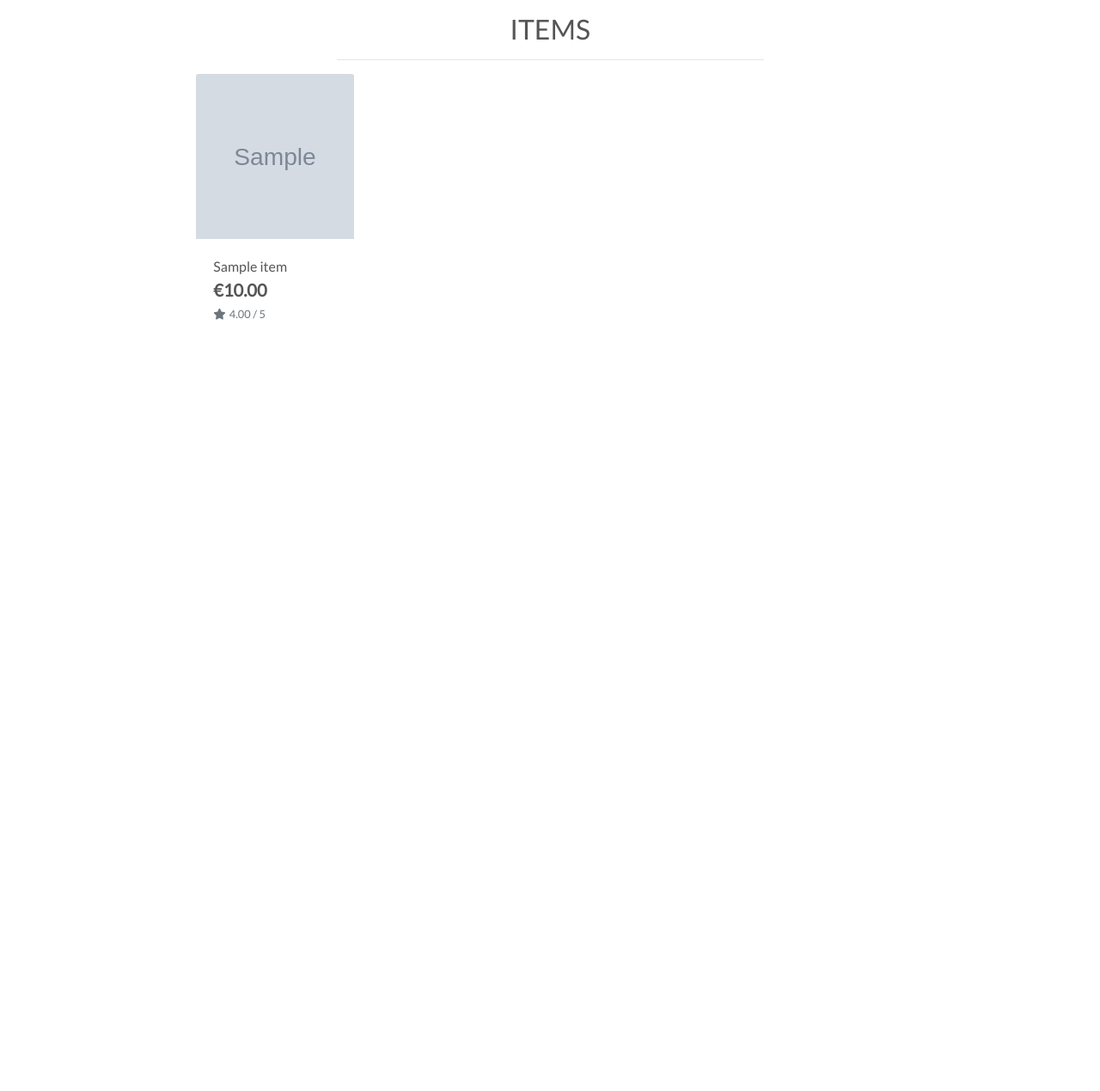
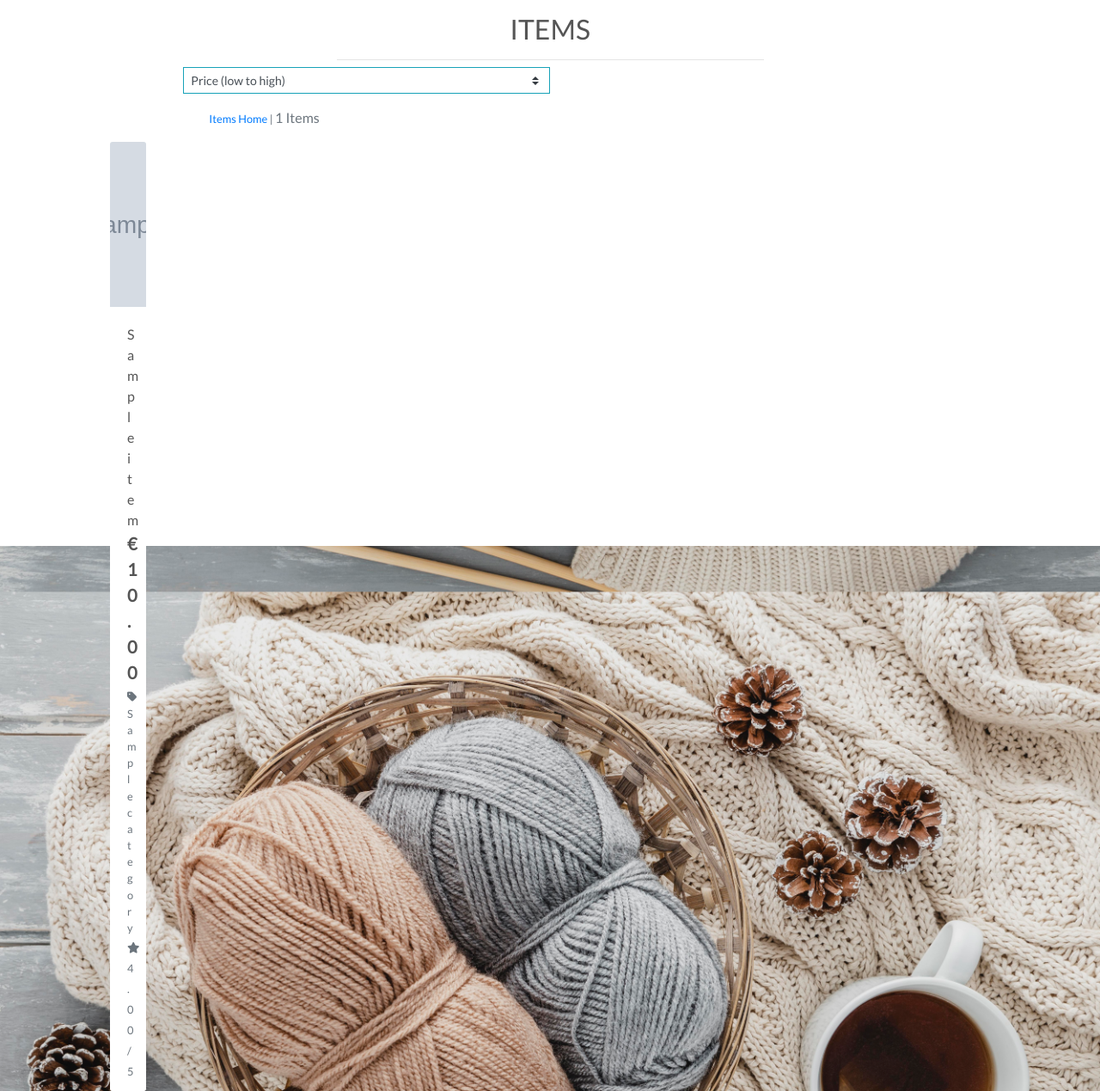
Before and after one commit to ValeP314/pp5-tangled-treasures, a Django app: a page that uses items/templates/items/items.html in a window 1280 px wide. Shown: the part 165-1434 px from the top of the page at 86% size. Before the commit the page ends 537 px from the top, so only its background shows below. Run offline with Django 3.2, Linux system fonts and the light colour scheme; tables that the repository leaves empty hold one stand-in row (values such as "Sample post"); grey boxes marked "Sample" are stand-in pictures; some libraries are stand-ins or nearby versions.

Commit message:
Added sorting anditem count to items page

```diff
--- a/items/templates/items/items.html
+++ b/items/templates/items/items.html
@@ -15,12 +15,40 @@
         <div class="row">
             <div class="col text-center mt-3">
                 <h2 class="logo-font">Items</h2>
+                {% for c in current_categories %}
+                    <a class="category-badge text-decoration-none" href="{% url 'items' %}?category={{ c.name }}">
+                        <span class="p-2 mt-2 badge badge-white text-black rounded-0 border border-dark">{{ c.friendly_name }}</span>
+                    </a>
+                {% endfor %}
                 <hr class="w-50 mb-1">
             </div>
         </div>
         <div class="row">
-            <div class="product-container col-10 offset-1">
-                <div class="row mt-1 mb-2"></div>
+            <div class="item-container col-10 offset-1">
+                <div class="row mt-1 mb-2">
+                    <div class="sort-select-wrapper w-50">
+                        <select id="sort-selector" class="custom-select custom-select-sm rounded-0 border border-{% if current_sorting != 'None_None' %}info{% else %}black{% endif %}">
+                            <option value="reset" {% if current_sorting == 'None_None' %}selected{% endif %}>Sort by...</option>
+                            <option value="price_asc" {% if current_sorting == 'price_asc' %}selected{% endif %}>Price (low to high)</option>
+                            <option value="price_desc" {% if current_sorting == 'price_desc' %}selected{% endif %}>Price (high to low)</option>
+                            <option value="rating_asc" {% if current_sorting == 'rating_asc' %}selected{% endif %}>Rating (low to high)</option>
+                            <option value="rating_desc" {% if current_sorting == 'rating_desc' %}selected{% endif %}>Rating (high to low)</option>
+                            <option value="name_asc" {% if current_sorting == 'name_asc' %}selected{% endif %}>Name (A-Z)</option>
+                            <option value="name_desc" {% if current_sorting == 'name_desc' %}selected{% endif %}>Name (Z-A)</option>
+                            <option value="category_asc" {% if current_sorting == 'category_asc' %}selected{% endif %}>Category (A-Z)</option>
+                            <option value="category_desc" {% if current_sorting == 'category_desc' %}selected{% endif %}>Category (Z-A)</option>
+                        </select>
+                    </div>
+                </div>
+                <div class="col-12 col-md-6 order-md-first">
+                    <p class="text-muted mt-3 text-center text-md-left">
+                        {% if search_term or current_categories or current_sorting != 'None_None' %}
+                            <span class="small"><a href="{% url 'items' %}">Items Home</a> | </span>
+                        {% endif %}
+                        {{ items|length }} Items {% if search_term %} found for <strong>"{{ search_term }}"</strong>{% endif %}
+                    </p>
+                </div>
+                </div>
                 <div class="row">
                     {% for item in items %}
                         <div class="col-sm-6 col-md-6 col-lg-4 col-xl-3">
@@ -41,6 +69,13 @@
                                     <div class="row">
                                         <div class="col">
                                             <p class="lead mb-0 text-left font-weight-bold">€{{ item.price }}</p>
+                                            {% if item.category %}
+                                                <p class="small mt-1 mb-0">
+                                                    <a class="text-muted" href="{% url 'items' %}?category={{ item.category.name }}">
+                                                        <i class="fas fa-tag mr-1"></i>{{ item.category.friendly_name }}
+                                                    </a>
+                                                </p>
+                                            {% endif %}
                                             {% if item.rating %}
                                                 <small class="text-muted"><i class="fas fa-star mr-1"></i>{{ item.rating }} / 5</small>
                                             {% else %}
--- a/items/views.py
+++ b/items/views.py
@@ -22,7 +22,8 @@
             if sortkey == 'name':
                 sortkey = 'lower_name'
                 items = items.annotate(lower_name=Lower('name'))
-
+            if sortkey == 'category':
+                sortkey = 'category__name'
             if 'direction' in request.GET:
                 direction = request.GET['direction']
                 if direction == 'desc':
--- a/static/css/base.css
+++ b/static/css/base.css
@@ -76,6 +76,11 @@
     object-fit: cover;
 }
 
+a.category-badge > span.badge:hover {
+    background: #212529;
+    color: #fff;
+}
+
 /* -------------------------------- Media Queries */
 
 /* Slightly larger container on xl screens */
```
Also changed, not shown: items/templates/items/item_detail.html (+7 -0 lines).
